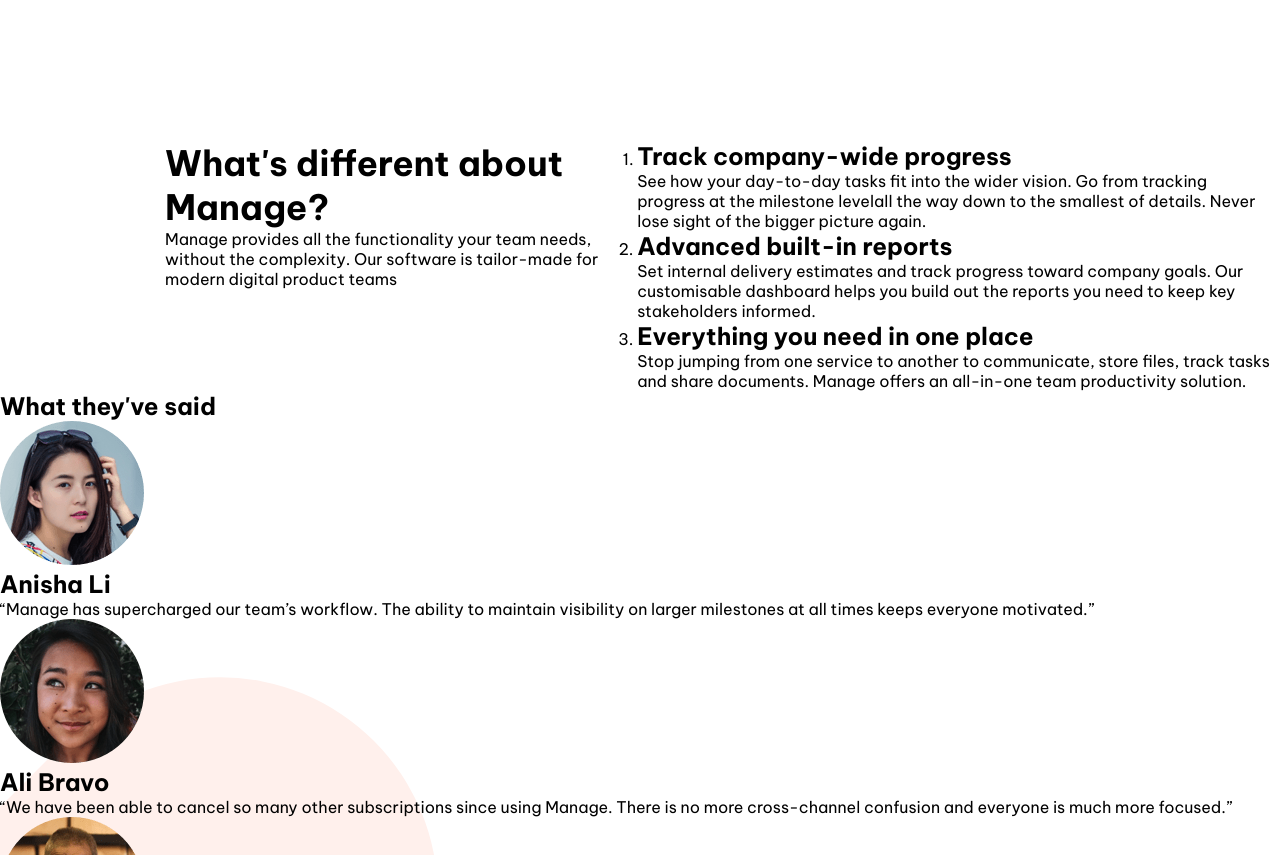
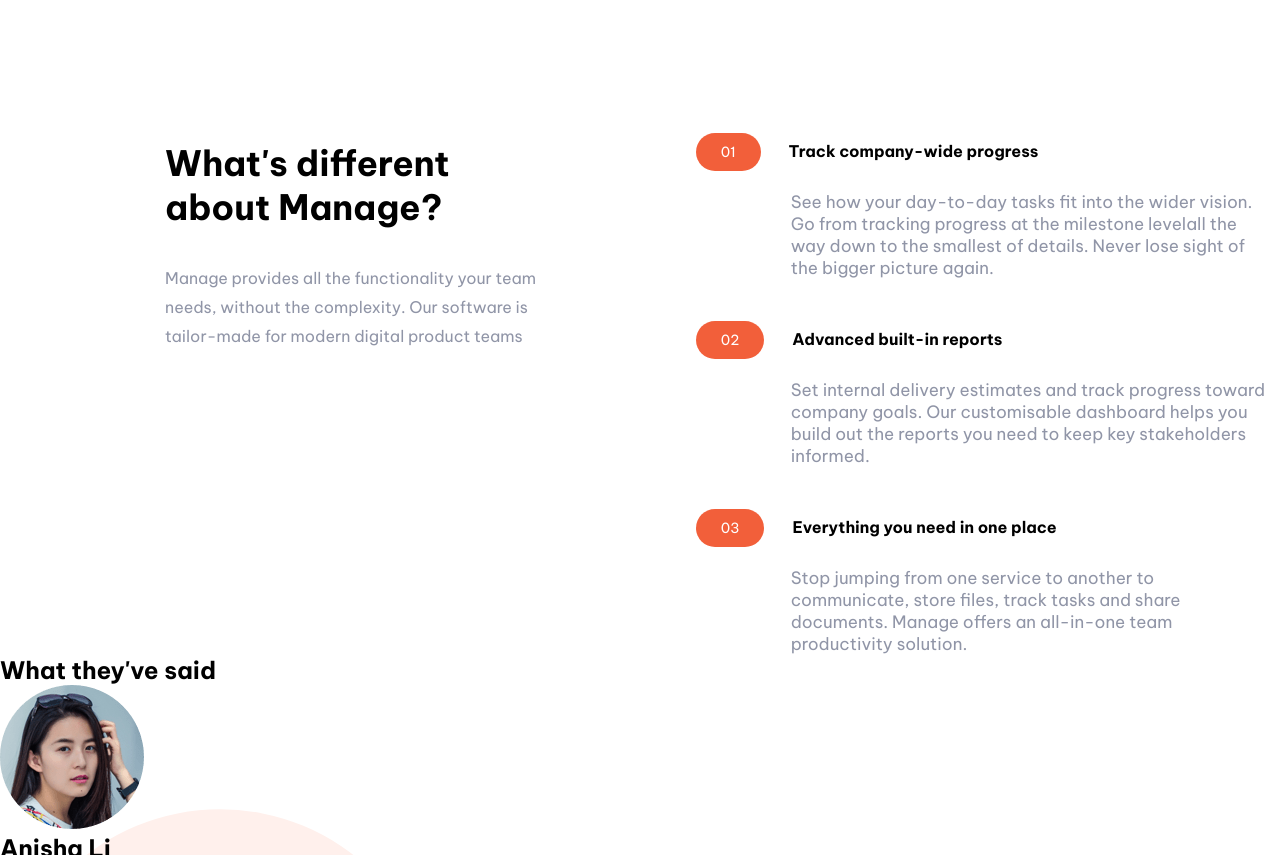
Before and after one commit to oluwadara5000/manage, a plain HTML site: page index.html in a window 1280 px wide. Shown: the part 740-1595 px from the top of the page. Drawn offline with Linux system fonts and the light colour scheme.

Commit message:
finished first div. Now in second div

```diff
--- a/index.html
+++ b/index.html
@@ -78,25 +78,25 @@
             for modern digital product teams</p>
         </div>
         <div class="right">
-          <ol>
+          <ul>
             <li>
-              <h1>Track company-wide progress</h1>
+              <h4><span>01</span>Track company-wide progress</h4>
               <p>See how your day-to-day tasks fit into the wider vision. Go from tracking progress at the milestone
                 levelall the way down to the smallest of details. Never lose sight of the bigger picture again.
               </p>
             </li>
             <li>
-              <h1>Advanced built-in reports</h1>
+              <h4><span>02</span>Advanced built-in reports</h4>
               <p>Set internal delivery estimates and track progress toward company goals. Our customisable dashboard
                 helps
                 you build out the reports you need to keep key stakeholders informed.</p>
             </li>
             <li>
-              <h1>Everything you need in one place</h1>
+              <h4><span>03</span>Everything you need in one place</h4>
               <p>Stop jumping from one service to another to communicate, store files, track tasks and share documents.
                 Manage offers an all-in-one team productivity solution.</p>
             </li>
-          </ol>
+          </ul>
         </div>
       </div>
 
--- a/style.css
+++ b/style.css
@@ -104,8 +104,10 @@ section{
 .upper{
   display: flex;
   padding: 0 165px;
+  gap: 150px;
 }
 
+/* TRYING TO GET EQUAL WIDTHS IN THE DESIGN AND CODE */
 .left{
   display: flex;
   flex-direction: column;
@@ -113,7 +115,44 @@ section{
 
 .left h1{
   font-size: 35px;
+  margin-bottom: 35px;
 }
+
+.left p{
+  color: hsl(227, 12%, 61%);
+  line-height: 29px;
+}
+
+.right ul{
+  display: flex;
+  flex-direction: column;
+  gap: 50px;
+}
+
+.right ul li{
+  list-style-type: none;
+}
+
+.right ul li span{
+  padding: 10px 25px;
+  background-color: hsl(12, 88%, 59%);;
+  color: #ffffff;
+  font-size: 14px;
+  font-weight: 400;
+  border-radius: 50px;
+  margin-right: 28px;
+}
+
+.right h4{
+  margin-bottom: 30px;
+}
+
+.right p{
+  padding-left: 95px;
+  color: hsl(227, 12%, 61%);
+  font-size: 17px;
+}
+
 .testing{
   width: 600px;
   height: 600px;
```
